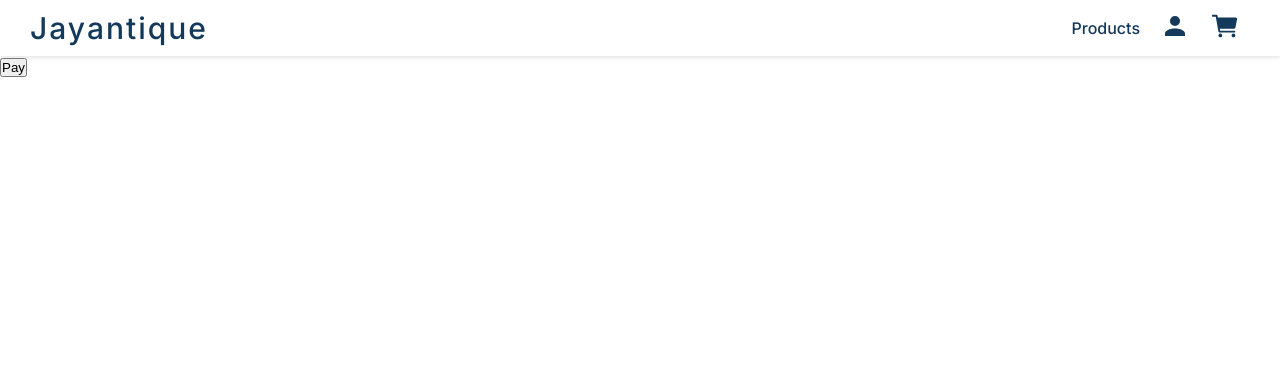
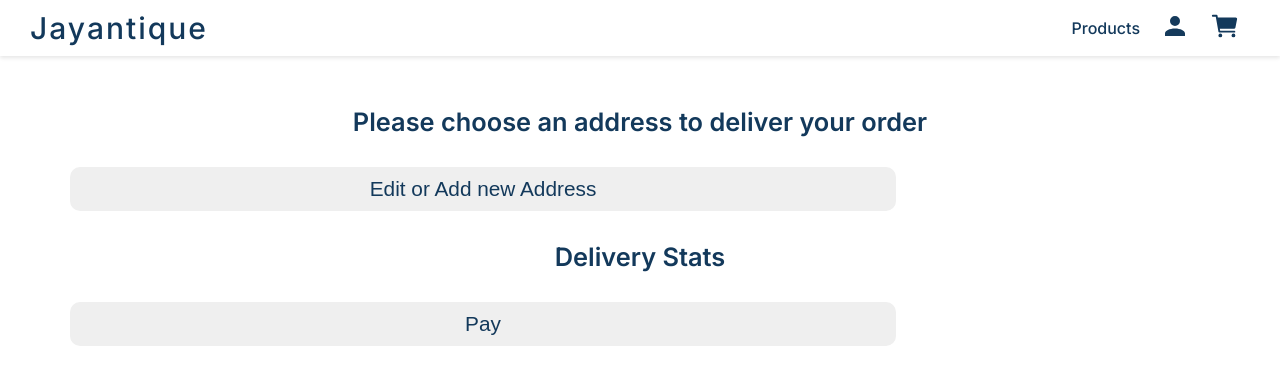
Before and after one commit to Jayant061/Jayantique, a React (Vite) app in the folder client/: page /checkout in a window 1280 px wide. Shown: the top 384 px of the page. Built offline with nearby package versions, Linux system fonts and the light colour scheme; no server answers; sample sign-in values are in the browser's storage.

Commit message:
Added Feature doscount and many more

```diff
--- a/client/src/components/checkout/Cancel.jsx
+++ b/client/src/components/checkout/Cancel.jsx
@@ -1,8 +1,22 @@
-import React from 'react'
+import React, {useEffect} from 'react'
+import { homeURL } from '../../credentials'
 
 function Cancel() {
+  useEffect(() => {
+    const timeout = setTimeout(()=>{
+      window.location.href = homeURL;
+    },[4000]);
+
+    return () => {
+      clearTimeout(timeout);
+    }
+  }, []);
+
   return (
-    <div><h2>You declined the payment request </h2></div>
+    <div>
+      <h2>You declined the payment request </h2>
+      <h2>You will be redirected to homepage within 5 seconds...</h2>
+      </div>
   )
 }
 
--- a/client/src/components/checkout/PaymentDetails.jsx
+++ b/client/src/components/checkout/PaymentDetails.jsx
@@ -1,30 +1,89 @@
-import React, { useContext } from 'react';
+import React, { useContext, useEffect, useState } from "react";
 import axios from "axios";
-import { CartContext } from '../../context/CartContext'
-import { baseURL } from '../../credentials';
+import { CartContext } from "../../context/CartContext";
+import { UserContext } from "../../context/UserContext";
+import { baseURL } from "../../credentials";
+import { Link } from "react-router-dom";
+import "./styles.css";
+import getAddress from "./getAddress";
+import deliveryChargeAndTime from "./DeliveryChargeTime";
 function PaymentDetails() {
-  const {cartItems,itemsQuantity} = useContext(CartContext);
-  const cartData = cartItems?.map((item)=>{
+  const {price} = useContext(CartContext);
+  const { currentUser } = useContext(UserContext);
+  const [deliveryAddress, setDeliveryAddress] = useState(
+    currentUser.address && JSON.parse(currentUser.address.home[0])
+  );
+  const [deliveryStat, setDeliveryStat] = useState({});
+  const [discount,setDiscount] = useState(0)
+  const { cartItems, itemsQuantity } = useContext(CartContext);
+  const cartData = cartItems?.map((item) => {
     return {
-      itemId:item?._id,
-      quantity:itemsQuantity.get(item?._id)
+      itemId: item?._id,
+      quantity: itemsQuantity.get(item?._id),
+    };
+  });
+  async function handleClick() {
+    try {
+      const res = await axios.post(`${baseURL}/checkout?`, { data: cartData,DC:deliveryStat.DC,discount:discount});
+      // console.log(res.data)
+      window.location.href = res.data.url;
+    } catch (error) {
+      console.log(error);
     }
-  });
-  async function handleClick(){
+  }
+  useEffect(() => {
+    currentUser.address &&
+      deliveryAddress &&
+      setDeliveryStat(deliveryChargeAndTime(deliveryAddress.pincode));
+      parseInt(price)>500 && setDiscount((0.1*price).toFixed(2));
+      console.log(discount)
+  }, [deliveryAddress]);
+  const homeAddresses =
+    currentUser.address &&
+    getAddress(currentUser.address.home, setDeliveryAddress, "home");
+  const workAddresses =
+    currentUser.address &&
+    getAddress(currentUser.address.work, setDeliveryAddress, "work");
 
-    try {
-    const res = await axios.post(`${baseURL}/checkout`,{data:cartData});
-    window.location.href = res.data.url;
-  } catch (error) {
-    console.log(error)
-  }
-  }
   return (
-    <div className='PaymentDetails'>
-      <button onClick={handleClick}>Pay</button>
+    <div className="paymentDetails">
+      <div className="deliveryAddresses">
+        <span id="deliveryHeading">
+          Please choose an address to deliver your order
+        </span>
+        {currentUser.address && homeAddresses}
+        {currentUser.address && workAddresses}
+        <Link to="/auth/user">
+          <button>Edit or Add new Address</button>
+        </Link>
+      </div>
+      <div className="deliveryChargeAndTime">
+        <span id="deliveryHeading">Delivery Stats</span>
 
+        {deliveryStat.deliveryTime && (
+          <span>
+            Your order will be delivered between{" "}
+            {deliveryStat.deliveryTime?.min === deliveryStat.deliveryTime?.max
+              ? deliveryStat.deliveryTime.max
+              : deliveryStat.deliveryTime?.min +
+                " - " +
+                deliveryStat.deliveryTime?.max}{" "}
+            days
+          </span>
+        )}
+        {deliveryStat.deliveryTime && (
+          <span>
+            {deliveryStat.DC
+              ? `Please note that a delivery charge of ${deliveryStat.DC} will apply to your order.`
+              : "Free delivery is available to your order"}
+          </span>
+        )}
+      </div>
+      <button className="payBtn" onClick={handleClick}>
+        Pay
+      </button>
     </div>
-  )
+  );
 }
 
-export default PaymentDetails
+export default PaymentDetails;
--- a/client/src/components/checkout/Success.jsx
+++ b/client/src/components/checkout/Success.jsx
@@ -1,8 +1,19 @@
-import React from 'react'
+import React, { useEffect } from 'react'
+import { homeURL } from '../../credentials';
 
 function Success() {
+  useEffect(() => {
+    const timeout = setTimeout(()=>{
+      window.location.href = homeURL;
+    },[4000]);
+
+    return () => {
+      clearTimeout(timeout);
+    }
+  }, []);
   return (
-    <div><h2>Payment Successfull!</h2></div>
+    <div><h2>Payment Successfull!</h2>
+    <h2>you will be rediected to homepage within  5 seconds...</h2></div>
   )
 }
 
--- /dev/null
+++ b/client/src/components/checkout/getAddress.jsx
@@ -0,0 +1,26 @@
+import DisplayLocation from "../user/DisplayLocation";
+
+export default function getAddress(arr,setDeliveryAddress,addressType){
+    const addresses = arr.map((address,index)=>{
+        return(
+                <div
+                  key={index}
+                  className="deliveryAddress"
+                >
+                  <input
+                    type="radio"
+                    name="deliveryAddress"
+                    id= {addressType + index}
+                    value={address}
+                    onClick={() => {
+                      setDeliveryAddress(JSON.parse(address));
+                    }}
+                  />
+                  <label htmlFor={addressType + index}>
+                    <DisplayLocation key={index} data={JSON.parse(address)} />
+                  </label>
+                </div>
+        )
+    })
+    return addresses;
+}
--- /dev/null
+++ b/client/src/components/checkout/styles.css
@@ -0,0 +1,57 @@
+.paymentDetails{
+    padding: 50px;
+    width: calc(100% - 100px);
+    display: flex;
+    flex-direction: column;
+    gap: 30px;
+}
+.deliveryAddresses{
+    display: flex;
+    flex-direction: column;
+    width: 100%;
+    gap: 30px;
+}
+#deliveryHeading{
+font-size: calc(10px + 1.2vw);
+text-align: center;
+font-weight: 600;
+color: #13395b;
+}
+.deliveryAddress{
+    padding-left: 20px;
+    position: relative;
+}
+.deliveryAddress .addressChild{
+    color: #13395b;
+    width: 70%;
+}
+.deliveryAddress input{
+    position: absolute;
+    left: 0;
+    top: 50%;
+    transform: translateY(-50%);
+
+}
+
+
+.deliveryAddresses button,.payBtn{
+    font-size:calc(8px + 1vw);
+    padding: 10px;
+    color: #13395b;
+    border: none;
+    border-radius: 10px;
+    transition: 0.5s;
+    cursor: pointer;
+    transform: translateX(20px);
+    width: 70%;
+}
+.deliveryAddresses button:hover,.payBtn:hover{
+    background-color: #13395b;
+    color: #F0F0F0;
+}
+.deliveryChargeAndTime{
+    display: flex;
+    flex-direction: column;
+    gap: 30px;
+    color: #13395b;
+}
```
Also changed, not shown: 5 other files (tests, documents, lock files or other folders).
